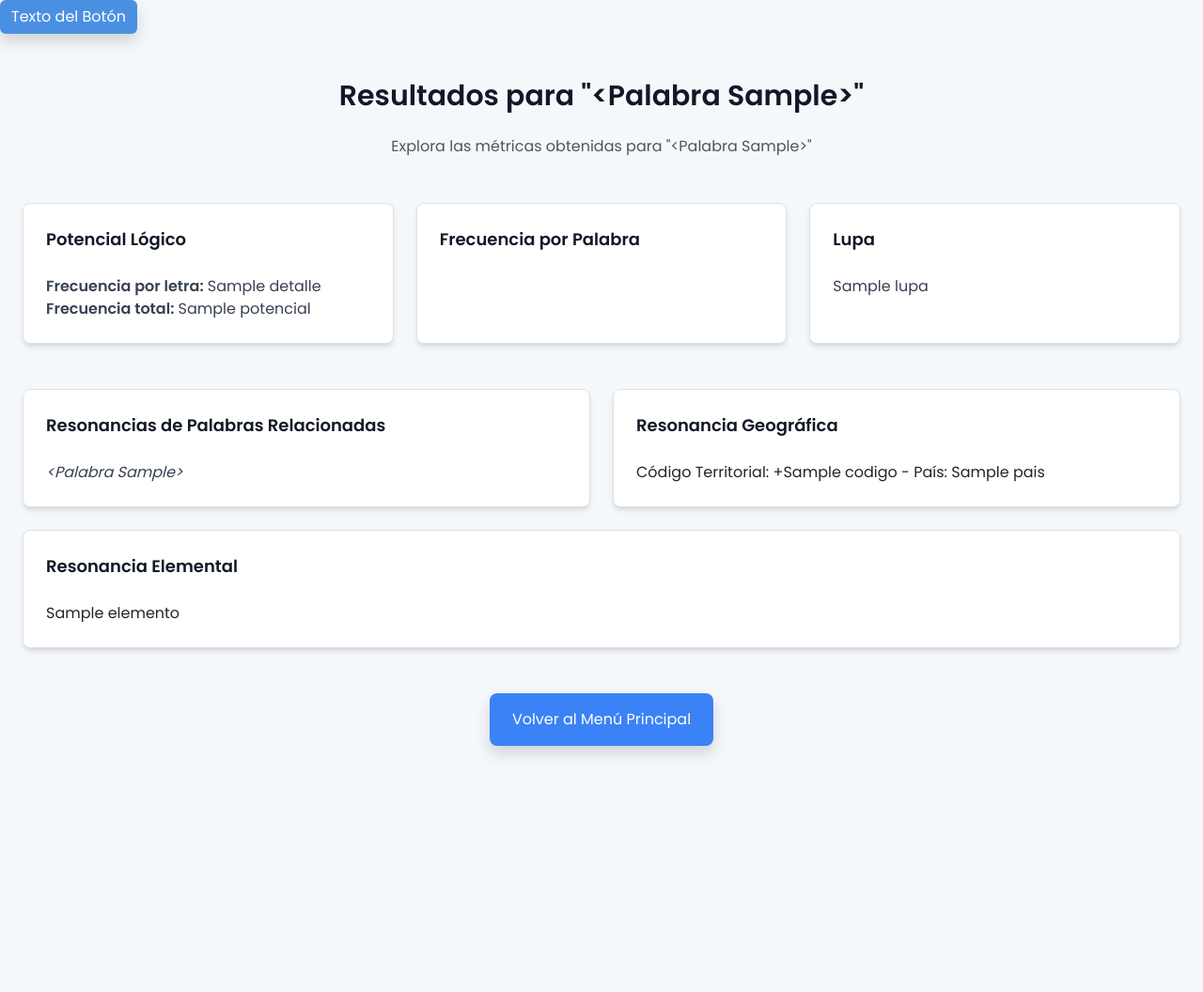
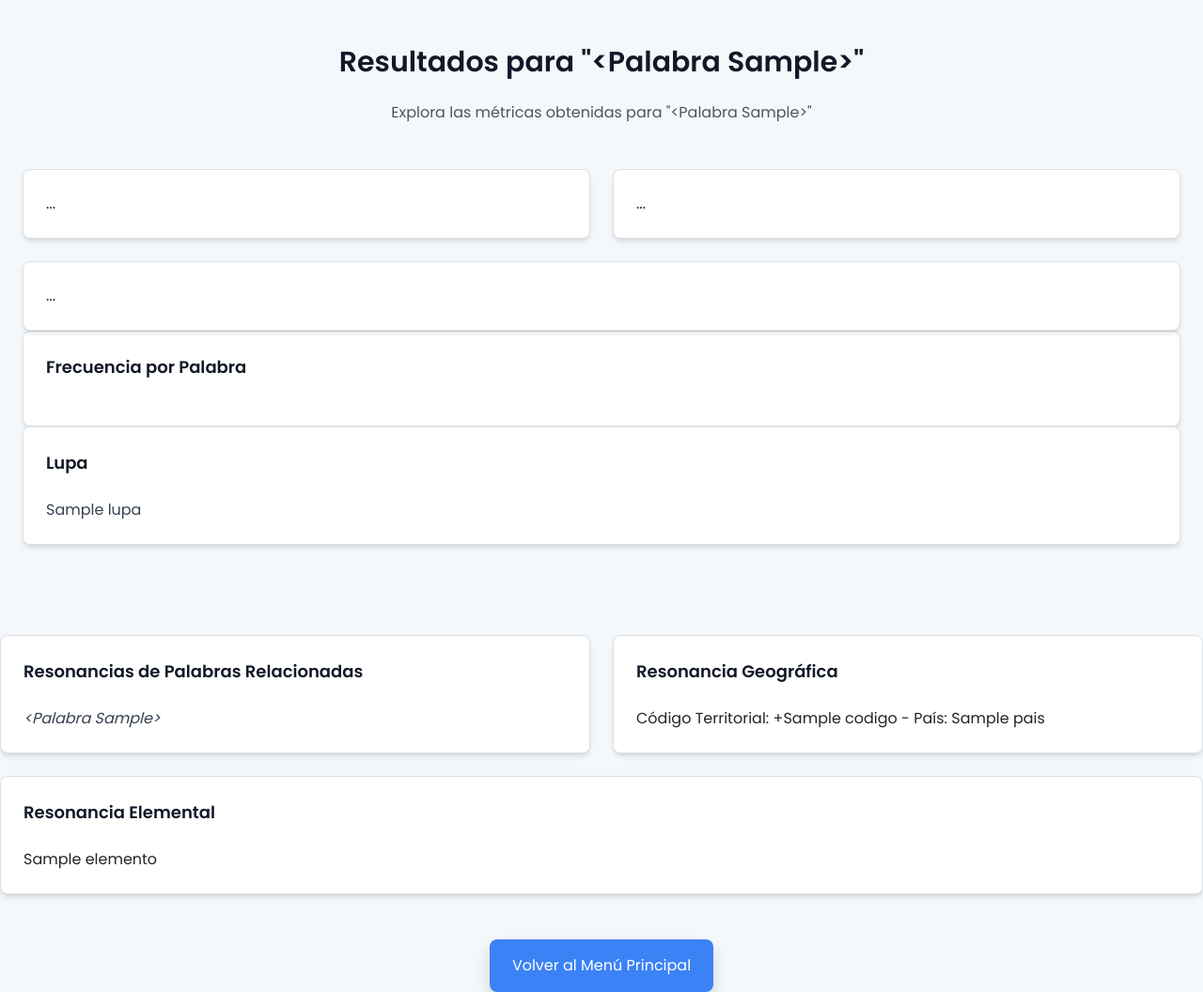
Before and after one commit to jaosomora/LGC-App, a Flask app: template templates/resultado.html in a window 1280 px wide. Shown: the whole page at 94% size. Run offline with Flask 3, Linux system fonts and the light colour scheme; tables that the repository leaves empty hold one stand-in row (values such as "Sample post"); the template is opened without the code that fills it: values that come from a table or form of the project are taken from there, most other values are stand-ins (such as "Sample title", 1, 10 or a date in 2020); some libraries are stand-ins or nearby versions.

Commit message:
Correcciones generales: contenido sobremontado, eliminación de botón extra, reintroducción de mensajes de error y coherencia en colores de botones.

```diff
--- a/templates/base.html
+++ b/templates/base.html
@@ -168,8 +168,6 @@
     </style>
 </head>
 <body>
-
-    <button class="btn btn-primary shadow hover:shadow-lg transform hover:scale-105 transition duration-300">Texto del Botón</button>
         {% block content %}
         <div class="menu-container">
             <div class="menu-item">
--- a/templates/resultado.html
+++ b/templates/resultado.html
@@ -12,16 +12,21 @@
     </div>
 
     <!-- Sección: Potencial Lógico -->
-    <div class="mt-12 grid grid-cols-1 md:grid-cols-2 lg:grid-cols-3 gap-6">
+    <div class="mt-12 grid grid-cols-1 md:grid-cols-2 lg:grid-cols-2 gap-6">
+        <!-- Resonancias de Palabras Relacionadas -->
         <div class="bg-white shadow-md rounded-lg p-6 border border-gray-200 hover:shadow-lg">
-            <h3 class="text-lg font-semibold text-gray-900">Potencial Lógico</h3>
-            <p class="mt-4 text-gray-700">
-                <strong>Frecuencia por letra:</strong> {{ detalle }}
-            </p>
-            <p class="text-gray-700">
-                <strong>Frecuencia total:</strong> {{ potencial }}
-            </p>
+            ...
         </div>
+        <!-- Resonancia Geográfica -->
+        <div class="bg-white shadow-md rounded-lg p-6 border border-gray-200 hover:shadow-lg">
+            ...
+        </div>
+        <!-- Resonancia Elemental -->
+        <div class="bg-white shadow-md rounded-lg p-6 border border-gray-200 hover:shadow-lg col-span-2">
+            ...
+        </div>
+    </div>
+
 
         <!-- Sección: Frecuencia por Palabra -->
         <div class="bg-white shadow-md rounded-lg p-6 border border-gray-200 hover:shadow-lg">
```
Also changed, not shown: templates/historial.html (+9 -3 lines), templates/opcion2.html (+7 -6 lines).
